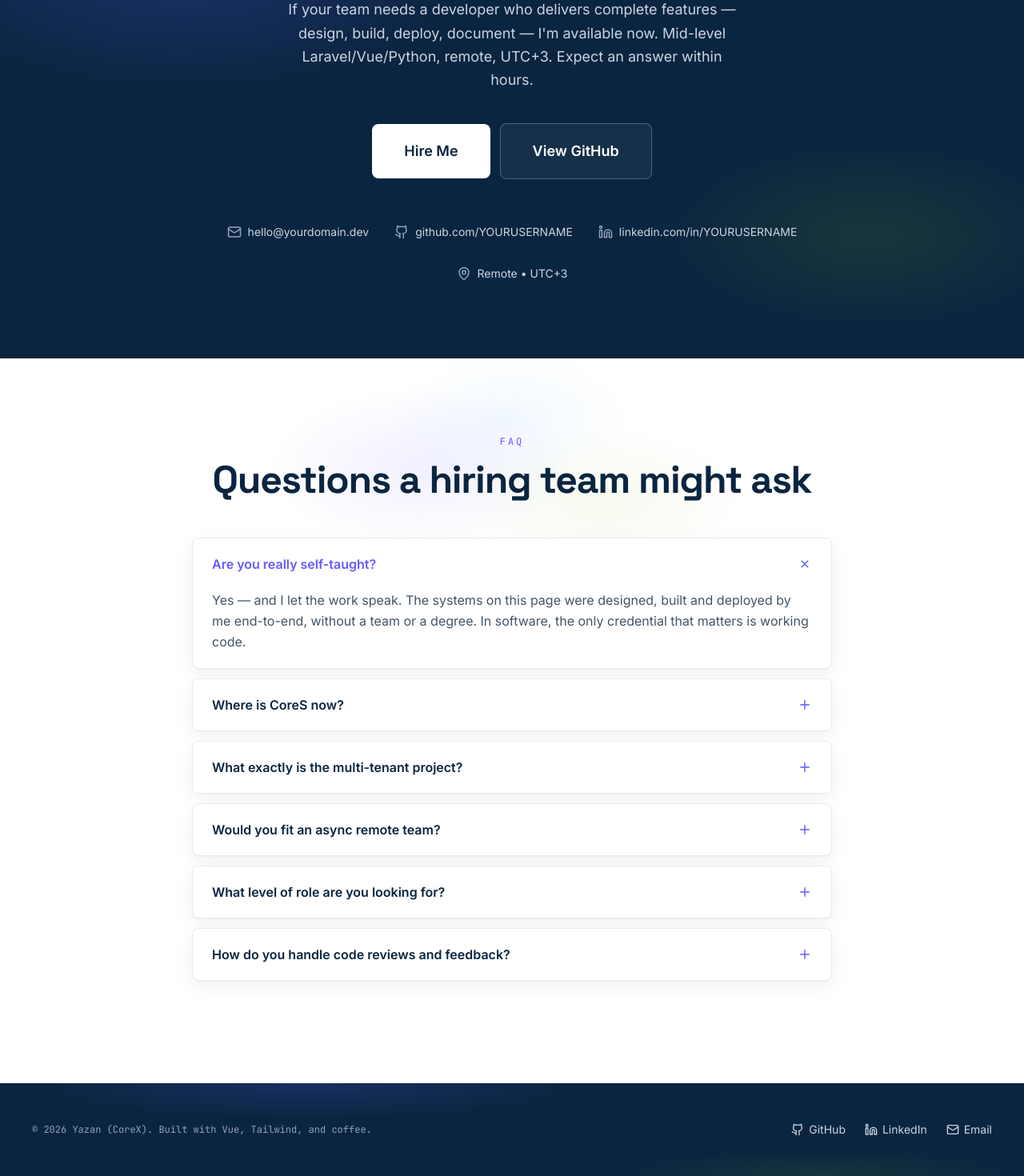
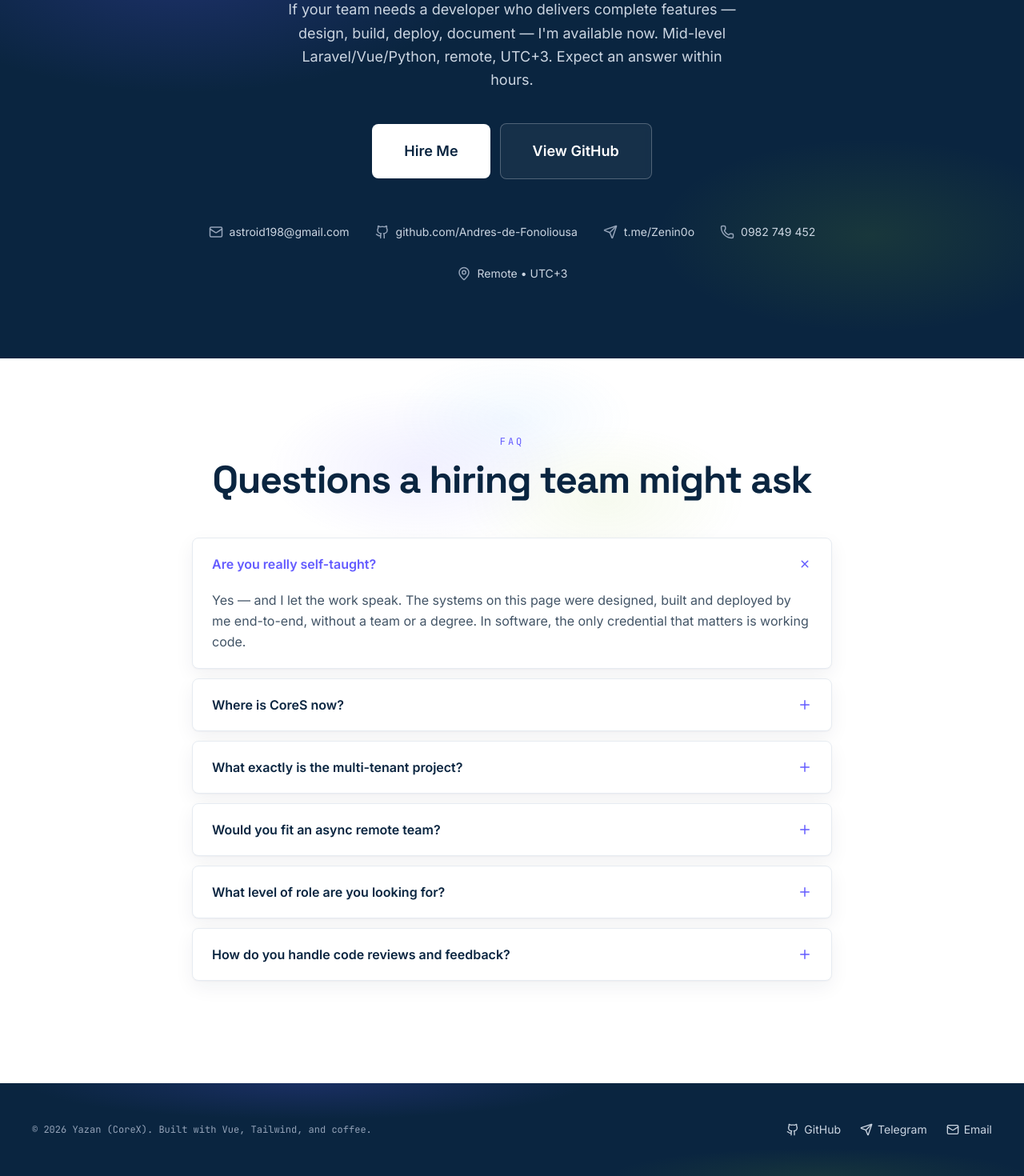
Before and after one commit to Andres-de-Fonoliousa/andres-dev-portfolio, a Vue app: page / in a window 1280 px wide. Shown: the part 5427-6897 px from the top of the page at 80% size. Built offline with nearby package versions, Linux system fonts and the light colour scheme.

Commit message:
Wire real contact links: github, telegram, whatsapp, email

```diff
--- a/src/components/ContactSection.vue
+++ b/src/components/ContactSection.vue
@@ -1,14 +1,15 @@
 <script setup>
-import { Mail, Github, Linkedin, MapPin } from 'lucide-vue-next'
+import { Mail, Github, Send, Phone, MapPin } from 'lucide-vue-next'
 import AnimatedSection from './AnimatedSection.vue'
 import { useI18n } from '../i18n.js'
 
 const contact = useI18n('contact')
 
 const items = [
-  { icon: Mail, value: 'hello@yourdomain.dev', href: 'mailto:hello@yourdomain.dev' },
-  { icon: Github, value: 'github.com/YOURUSERNAME', href: 'https://github.com/YOURUSERNAME' },
-  { icon: Linkedin, value: 'linkedin.com/in/YOURUSERNAME', href: 'https://linkedin.com/in/YOURUSERNAME' },
+  { icon: Mail, value: 'astroid198@gmail.com', href: 'mailto:astroid198@gmail.com' },
+  { icon: Github, value: 'github.com/Andres-de-Fonoliousa', href: 'https://github.com/Andres-de-Fonoliousa' },
+  { icon: Send, value: 't.me/Zenin0o', href: 'https://t.me/Zenin0o' },
+  { icon: Phone, value: contact.value.phone, href: 'https://wa.me/963982749452' },
   { icon: MapPin, value: contact.value.location, href: '#' },
 ]
 </script>
@@ -32,13 +33,13 @@ const items = [
       <AnimatedSection :delay="0.1">
         <div class="mt-10 flex flex-col items-center justify-center gap-3 sm:flex-row">
           <a
-            href="mailto:hello@yourdomain.dev?subject=Hiring%20—%20Full-Stack%20Developer"
+            href="mailto:astroid198@gmail.com?subject=Hiring%20—%20Full-Stack%20Developer"
             class="inline-flex w-full items-center justify-center gap-2 rounded-lg bg-white px-10 py-5 text-lg font-semibold text-navy shadow-btn transition-all duration-300 hover:-translate-y-0.5 hover:bg-indigo hover:text-white hover:shadow-lift sm:w-auto"
           >
             {{ contact.cta1 }}
           </a>
           <a
-            href="https://github.com/YOURUSERNAME"
+            href="https://github.com/Andres-de-Fonoliousa"
             target="_blank"
             rel="noopener"
             class="inline-flex w-full items-center justify-center gap-2 rounded-lg border border-white/25 bg-white/5 px-10 py-5 text-lg font-semibold text-white backdrop-blur-sm transition-all duration-300 hover:-translate-y-0.5 hover:border-white/50 hover:bg-white/10 sm:w-auto"
--- a/src/components/FooterSection.vue
+++ b/src/components/FooterSection.vue
@@ -1,5 +1,5 @@
 <script setup>
-import { Github, Linkedin, Mail } from 'lucide-vue-next'
+import { Github, Send, Mail } from 'lucide-vue-next'
 import { useI18n } from '../i18n.js'
 
 const footer = useI18n('footer')
@@ -18,13 +18,13 @@ const year = new Date().getFullYear()
         © {{ year }} Yazan (CoreX). {{ footer.built }}
       </p>
       <div class="flex items-center gap-6 text-sm text-slate-300">
-        <a href="https://github.com/YOURUSERNAME" target="_blank" rel="noopener" class="link-underline transition-colors hover:text-white">
+        <a href="https://github.com/Andres-de-Fonoliousa" target="_blank" rel="noopener" class="link-underline transition-colors hover:text-white">
           <span class="flex items-center gap-1.5"><Github :size="16" /> {{ footer.github }}</span>
         </a>
-        <a href="https://linkedin.com/in/YOURUSERNAME" target="_blank" rel="noopener" class="link-underline transition-colors hover:text-white">
-          <span class="flex items-center gap-1.5"><Linkedin :size="16" /> {{ footer.linkedin }}</span>
+        <a href="https://t.me/Zenin0o" target="_blank" rel="noopener" class="link-underline transition-colors hover:text-white">
+          <span class="flex items-center gap-1.5"><Send :size="16" /> {{ footer.telegram }}</span>
         </a>
-        <a href="mailto:hello@yourdomain.dev" class="link-underline transition-colors hover:text-white">
+        <a href="mailto:astroid198@gmail.com" class="link-underline transition-colors hover:text-white">
           <span class="flex items-center gap-1.5"><Mail :size="16" /> {{ footer.email }}</span>
         </a>
       </div>
--- a/src/components/HeroSection.vue
+++ b/src/components/HeroSection.vue
@@ -91,13 +91,13 @@ onBeforeUnmount(() => timers.forEach(clearTimeout))
 
       <div class="mt-10 flex flex-col items-center justify-center gap-3 sm:flex-row">
         <a
-          href="mailto:hello@yourdomain.dev"
+          href="mailto:astroid198@gmail.com"
           class="inline-flex w-full items-center justify-center gap-2 rounded-lg bg-navy px-8 py-4 font-semibold text-white shadow-btn transition-all duration-300 hover:-translate-y-0.5 hover:bg-indigo hover:shadow-lift sm:w-auto"
         >
           {{ hero.cta1 }}
         </a>
         <a
-          href="https://github.com/YOURUSERNAME"
+          href="https://github.com/Andres-de-Fonoliousa"
           target="_blank"
           rel="noopener"
           class="inline-flex w-full items-center justify-center gap-2 rounded-lg border border-line bg-white px-8 py-4 font-semibold text-primary shadow-card transition-all duration-300 hover:-translate-y-0.5 hover:border-indigo/50 hover:shadow-lift sm:w-auto"
--- a/src/components/NavPill.vue
+++ b/src/components/NavPill.vue
@@ -14,7 +14,7 @@ const nav = useI18n('nav')
     <a href="#stack" class="link-underline transition-colors hover:text-indigo">{{ nav.stack }}</a>
     <a href="#faq" class="link-underline transition-colors hover:text-indigo">{{ nav.faq }}</a>
     <a
-      href="mailto:hello@yourdomain.dev"
+      href="mailto:astroid198@gmail.com"
       class="flex items-center gap-1.5 text-indigo transition-colors hover:text-indigo-deep"
     >
       <Mail :size="14" />
--- a/src/i18n.js
+++ b/src/i18n.js
@@ -71,7 +71,7 @@ export const messages = {
         ],
         status: 'FULL SOURCE ON GITHUB',
         link: 'Browse the source',
-        href: 'https://github.com/YOURUSERNAME',
+        href: 'https://github.com/Andres-de-Fonoliousa',
       },
       p2: {
         tag: 'Python • Async • Automation',
@@ -85,7 +85,7 @@ export const messages = {
         ],
         status: 'FULL SOURCE ON GITHUB',
         link: 'Browse the source',
-        href: 'https://github.com/YOURUSERNAME',
+        href: 'https://github.com/Andres-de-Fonoliousa',
       },
       p3: {
         tag: 'Three.js • MediaPipe • WebGL',
@@ -94,7 +94,7 @@ export const messages = {
         points: [],
         status: 'OPEN SOURCE',
         link: 'Browse the source',
-        href: 'https://github.com/YOURUSERNAME',
+        href: 'https://github.com/Andres-de-Fonoliousa',
       },
       chat: [
         { who: 'bot', text: 'New order received: <b>#4921</b>' },
@@ -133,10 +133,12 @@ export const messages = {
       labels: {
         email: 'Email',
         github: 'GitHub',
-        linkedin: 'LinkedIn',
+        telegram: 'Telegram',
+        whatsapp: 'WhatsApp',
         location: 'Location',
       },
       location: 'Remote • UTC+3',
+      phone: '0982 749 452',
     },
     faq: {
       label: 'FAQ',
@@ -171,7 +173,7 @@ export const messages = {
     footer: {
       built: 'Built with Vue, Tailwind, and coffee.',
       github: 'GitHub',
-      linkedin: 'LinkedIn',
+      telegram: 'Telegram',
       email: 'Email',
     },
     marquee: ['Laravel', 'Vue 3', 'Python', 'Tailwind CSS', 'REST APIs', 'Redis', 'MySQL', 'Async bots', 'Ubuntu', 'Docker', 'Git'],
@@ -247,7 +249,7 @@ export const messages = {
         ],
         status: 'المصدر كاملاً على GitHub',
         link: 'تصفّح المصدر',
-        href: 'https://github.com/YOURUSERNAME',
+        href: 'https://github.com/Andres-de-Fonoliousa',
       },
       p2: {
         tag: 'بايثون • غير متزامن • أتمتة',
@@ -261,7 +263,7 @@ export const messages = {
         ],
         status: 'المصدر كاملاً على GitHub',
         link: 'تصفّح المصدر',
-        href: 'https://github.com/YOURUSERNAME',
+        href: 'https://github.com/Andres-de-Fonoliousa',
       },
       p3: {
         tag: 'Three.js • MediaPipe • WebGL',
@@ -270,7 +272,7 @@ export const messages = {
         points: [],
         status: 'مفتوح المصدر',
         link: 'تصفّح المصدر',
-        href: 'https://github.com/YOURUSERNAME',
+        href: 'https://github.com/Andres-de-Fonoliousa',
       },
       chat: [
         { who: 'bot', text: 'وصل طلب جديد: <b>#4921</b>' },
@@ -309,10 +311,12 @@ export const messages = {
       labels: {
         email: 'البريد الإلكتروني',
         github: 'GitHub',
-        linkedin: 'لينكدإن',
+        telegram: 'تيليجرام',
+        whatsapp: 'واتساب',
         location: 'الموقع',
       },
       location: 'عن بُعد • UTC+3',
+      phone: '0982 749 452',
     },
     faq: {
       label: 'الأسئلة الشائعة',
@@ -347,7 +351,7 @@ export const messages = {
     footer: {
       built: 'بُني بـ Vue وTailwind... والكثير من القهوة.',
       github: 'GitHub',
-      linkedin: 'لينكدإن',
+      telegram: 'تيليجرام',
       email: 'البريد',
     },
     marquee: [' Laravel', 'Vue 3', 'Python', 'Tailwind CSS', 'REST APIs', 'Redis', 'MySQL', 'بوتات غير متزامنة', 'Ubuntu', 'Docker', 'Git'],
```
